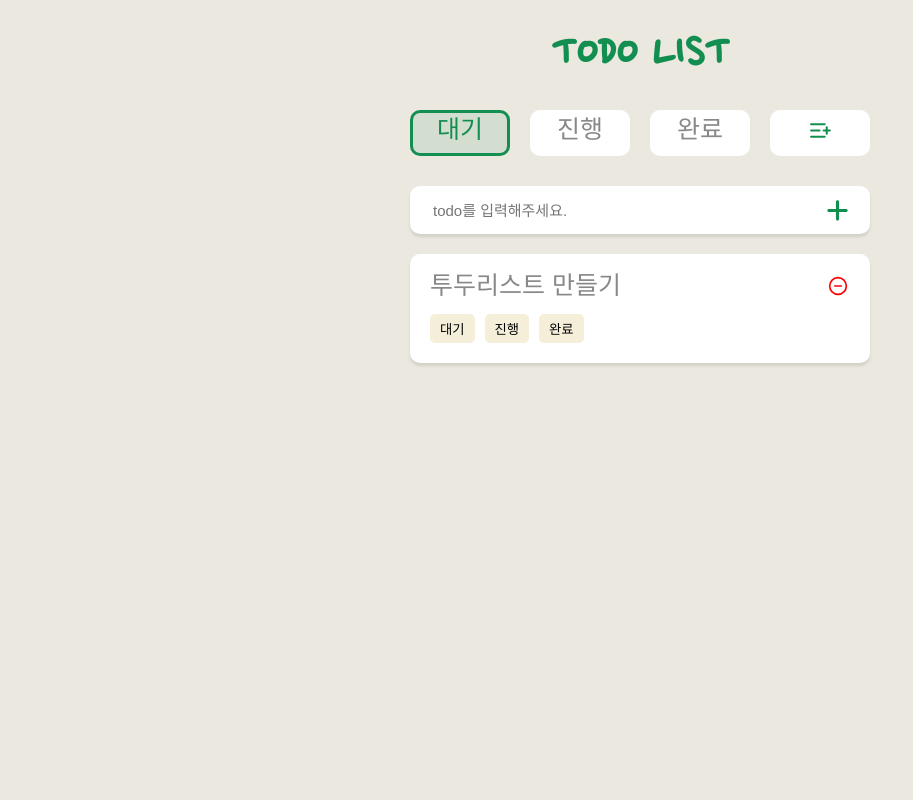
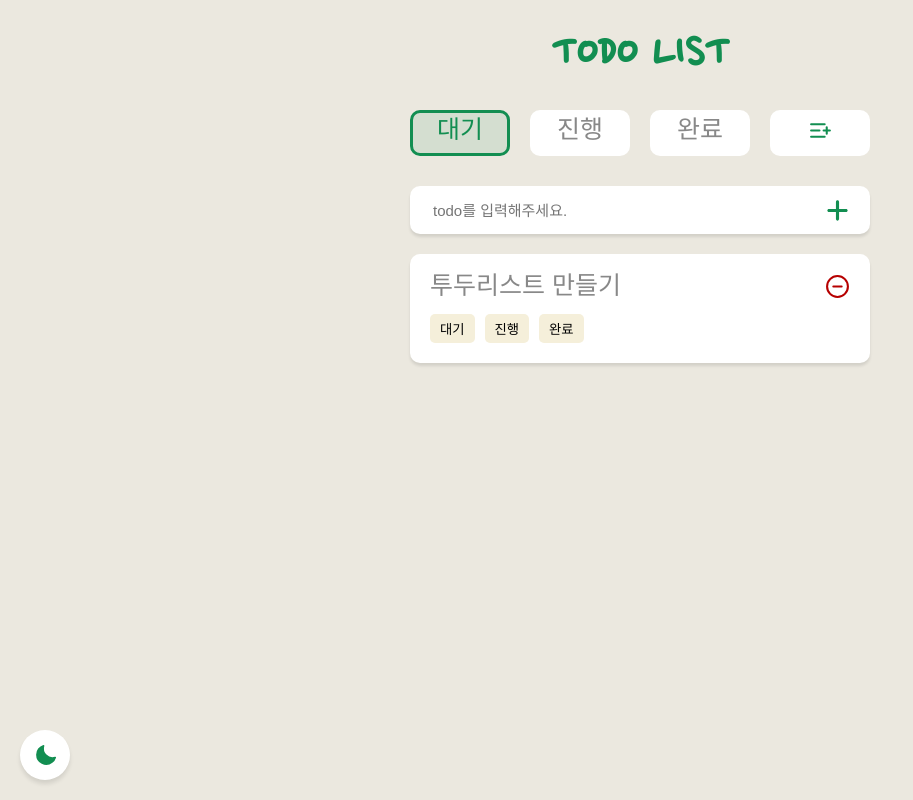
Before and after one commit to NinNiNanNa/Todo-List, a React (Create React App) app: page / in a window 1280 px wide. Shown: the whole page, without its empty margins (0-913 px from the left). Built offline with nearby package versions, Linux system fonts and the light colour scheme; a web font is replaced by a local one.

Commit message:
다크모드 구현

```diff
--- a/src/App.tsx
+++ b/src/App.tsx
@@ -1,5 +1,8 @@
-import { createGlobalStyle } from "styled-components";
+import { ThemeProvider, createGlobalStyle } from "styled-components";
 import ToDoList from "./components/ToDoList";
+import { darkTheme, lightTheme } from "./theme";
+import { useRecoilValue } from "recoil";
+import { isDarkAtom } from "./atoms";
 
 const GlobalStyle = createGlobalStyle`
   html, body, div, span, applet, object, iframe,
@@ -65,10 +68,13 @@ const GlobalStyle = createGlobalStyle`
 `;
 
 function App() {
+  const isDark = useRecoilValue(isDarkAtom);
   return (
     <>
-      <GlobalStyle />
-      <ToDoList />
+      <ThemeProvider theme={isDark ? darkTheme : lightTheme}>
+        <GlobalStyle />
+        <ToDoList />
+      </ThemeProvider>
     </>
   );
 }
--- a/src/atoms.ts
+++ b/src/atoms.ts
@@ -1,33 +1,6 @@
-import { atom, selector } from "recoil";
+import { atom } from "recoil";
 
-export enum Categories {
-  "TO_DO" = "TO_DO",
-  "DOING" = "DOING",
-  "DONE" = "DONE",
-}
-
-export interface IToDo {
-  text: string;
-  id: number;
-  category: Categories;
-}
-
-export const categoryState = atom<Categories>({
-  key: "category",
-  default: Categories.TO_DO,
+export const isDarkAtom = atom({
+  key: "isDark",
+  default: false,
 });
-
-// recoil의 atom함수를 이용해 toDoState 생성
-export const toDoState = atom<IToDo[]>({
-  key: "toDo",
-  default: [],
-});
-
-export const toDoSelector = selector({
-  key: "toDoSelector",
-  get: ({ get }) => {
-    const toDos = get(toDoState);
-    const category = get(categoryState);
-    return toDos.filter((toDo) => toDo.category === category);
-  },
-});
--- a/src/components/ToDoList.tsx
+++ b/src/components/ToDoList.tsx
@@ -2,13 +2,33 @@ import styled from "styled-components";
 import { LuListPlus } from "react-icons/lu";
 import { FaPlus } from "react-icons/fa6";
 import { FiMinusCircle } from "react-icons/fi";
+import { MdSunny } from "react-icons/md";
+import { PiMoonFill } from "react-icons/pi";
+import { useSetRecoilState } from "recoil";
+import { isDarkAtom } from "../atoms";
+
+const ThemeBtn = styled.div`
+  display: flex;
+  justify-content: center;
+  align-items: center;
+  position: fixed;
+  left: 20px;
+  bottom: 20px;
+  width: 50px;
+  height: 50px;
+  border-radius: 50px;
+  background-color: ${(props) => props.theme.cardBgColor};
+  box-shadow: 0 4px 4px rgba(0, 0, 0, 0.1);
+  color: #128e51;
+  cursor: pointer;
+`;
 
 const Wrapper = styled.div`
   margin: 0 auto;
   padding: 0 20px;
   max-width: 500px;
 `;
-const Title = styled.div`
+const Title = styled.h1`
   padding: 30px 0;
   text-align: center;
   font-size: 50px;
@@ -76,20 +96,20 @@ const ToDoWrap = styled.ul`
     padding: 20px;
     border-radius: 10px;
     background-color: ${(props) => props.theme.cardBgColor};
-    box-shadow: 0 3px 3px rgba(10, 10, 10, 0.1);
+    box-shadow: 0 3px 3px rgba(0, 0, 0, 0.1);
   }
 `;
 const ToDoText = styled.div`
   display: flex;
   position: relative;
   button {
-    padding: 12px;
+    padding: 10px;
     display: flex;
     position: absolute;
     top: -10px;
     right: -10px;
-    font-size: 20px;
-    color: red;
+    font-size: 25px;
+    color: #b60000;
     border: none;
     background-color: transparent;
     cursor: pointer;
@@ -114,7 +134,13 @@ const ToDoMenus = styled.div`
 `;
 
 function ToDoList() {
+  const setIsDark = useSetRecoilState(isDarkAtom);
+  const toggleDarkAtom = () => setIsDark((preveMode) => !preveMode);
   return (
+    <>
+      <ThemeBtn onClick={toggleDarkAtom}>
+        <PiMoonFill />
+      </ThemeBtn>
       <Wrapper>
         <Title>TODO LIST</Title>
         <MenuWrap>
@@ -150,6 +176,7 @@ function ToDoList() {
           </li>
         </ToDoWrap>
       </Wrapper>
+    </>
   );
 }
 
--- a/src/index.tsx
+++ b/src/index.tsx
@@ -1,8 +1,6 @@
 import ReactDOM from "react-dom/client";
 import App from "./App";
 import { RecoilRoot } from "recoil";
-import { ThemeProvider } from "styled-components";
-import { darkTheme, lightTheme } from "./theme";
 
 const root = ReactDOM.createRoot(
   document.getElementById("root") as HTMLElement
@@ -10,9 +8,7 @@ const root = ReactDOM.createRoot(
 root.render(
   // <React.StrictMode>
   <RecoilRoot>
-    <ThemeProvider theme={lightTheme}>
-      <App />
-    </ThemeProvider>
+    <App />
   </RecoilRoot>
   // </React.StrictMode>
 );
```
Lines whose indentation alone changed are shown as unchanged.
